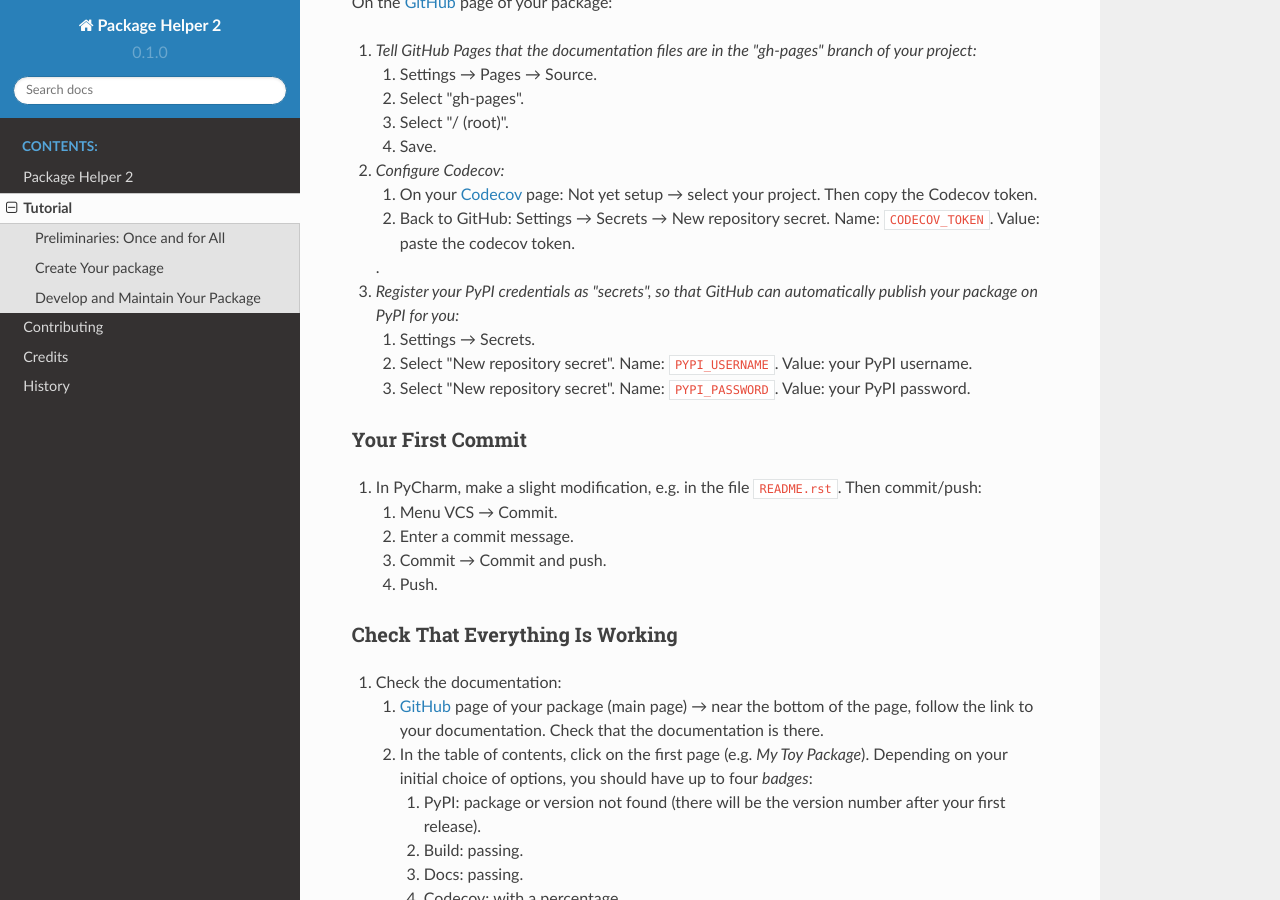
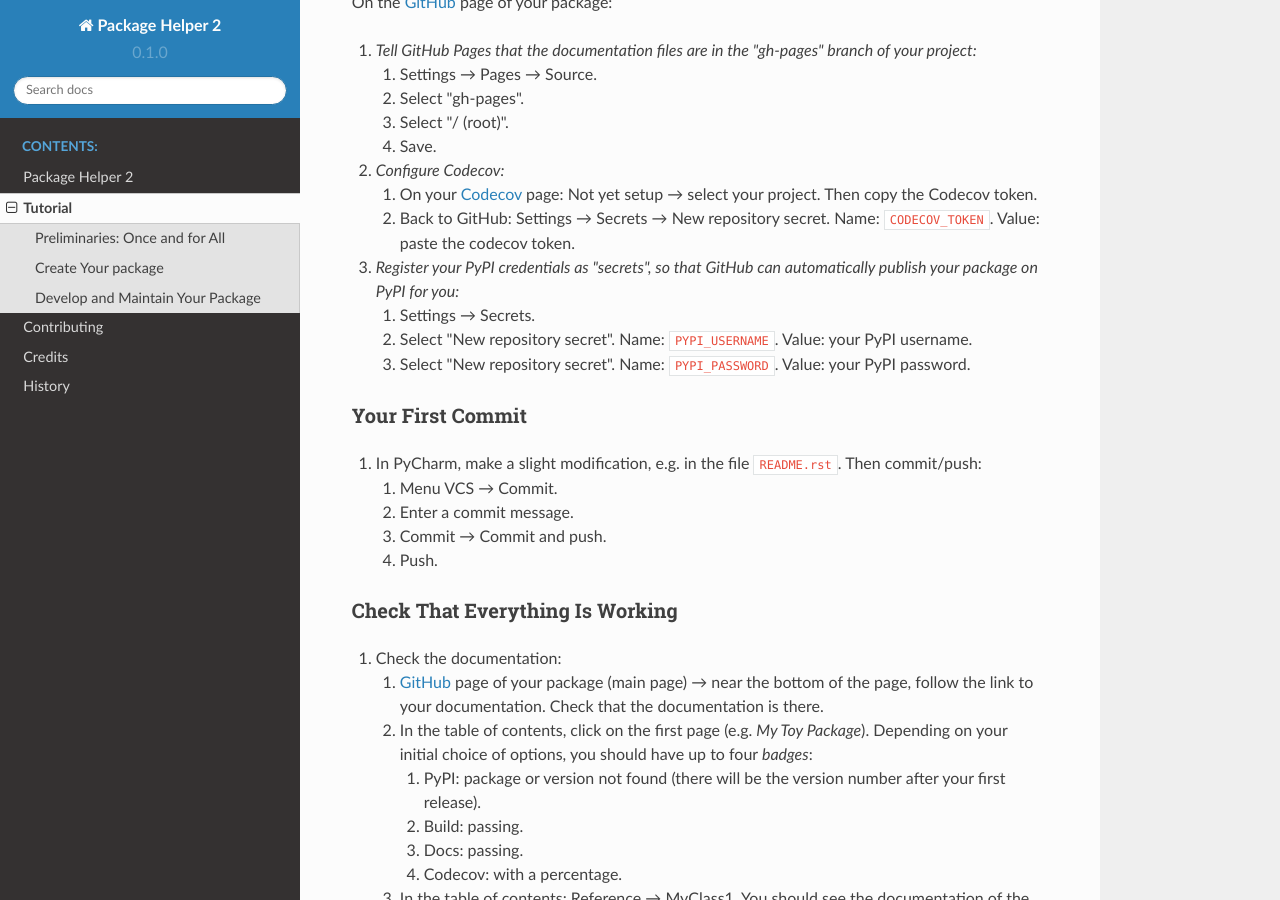
Before and after one commit to francois-durand/package_helper_2, a Sphinx documentation site: the page built from docs/tutorial.rst, in a window 1280 px wide and 900 px high, scrolled down 5380 px. Built offline with Sphinx 7.4.7 and the Read the Docs theme 2.0.0, drawn with Linux system fonts in a browser that asks for light colours.

Commit message:
Update create_your_package.html

```diff
--- a/docs/_static/create_your_package.html
+++ b/docs/_static/create_your_package.html
@@ -234,7 +234,7 @@ you need to create a Python package.]: My Toy Package is a beautiful package.</s
                 <li><p>Back to GitHub: Settings → Secrets → New repository secret. Name:
                     <code class="docutils literal notranslate"><span class="pre">CODECOV_TOKEN</span></code>. Value:
                     paste the codecov token.
-                </p></li>.
+                </p></li>
             </ol>
         </li>
         <li class="pypi"><p><em>Register your PyPI credentials as "secrets", so that GitHub can automatically publish
```
